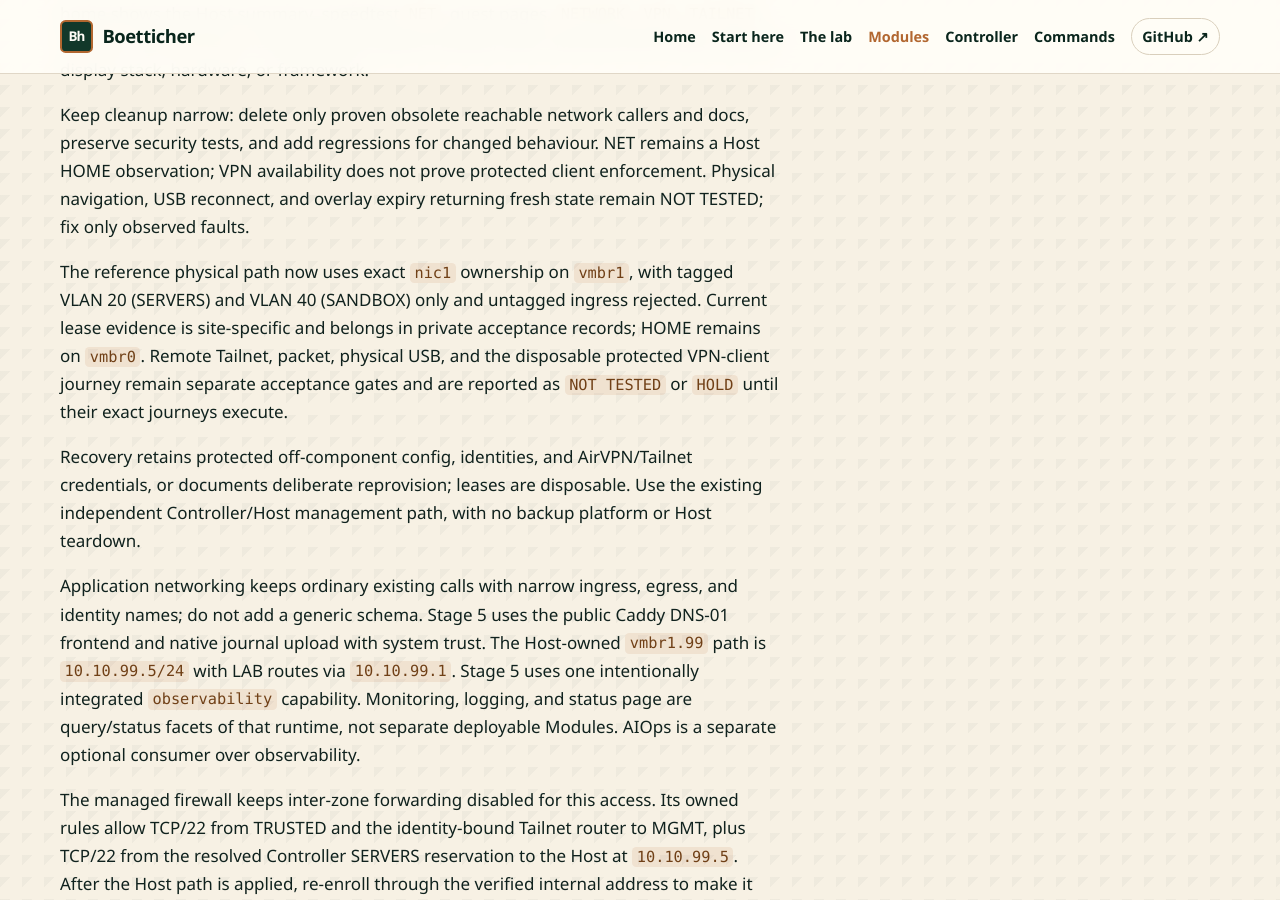
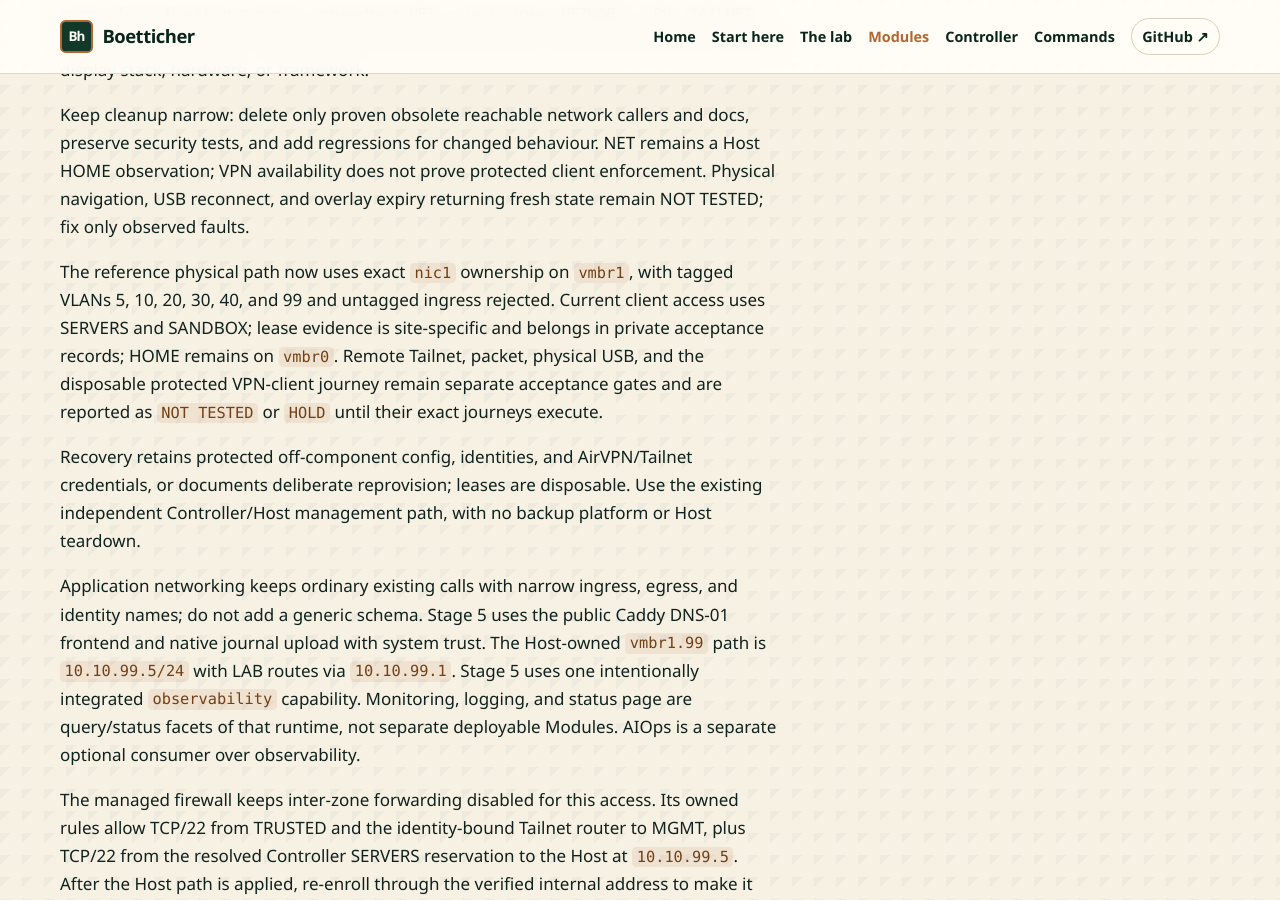
Before and after one commit to gofastercloud/boetticher, a Jekyll site: the page built from docs/modules.md, in a window 1280 px wide and 900 px high, scrolled down 3633 px. Built offline with Jekyll 4.4.1, drawn with Linux system fonts in a browser that asks for light colours.

Commit message:
Set canonical documentation domain and trunk scope

```diff
--- a/docs/_config.yml
+++ b/docs/_config.yml
@@ -1,5 +1,7 @@
 title: Boetticher
 description: An automated homelab builder for people who would rather run the lab than endlessly rebuild its plumbing.
+url: https://lab.davebarton.cc
+baseurl: ""
 markdown: kramdown
 kramdown:
   input: GFM
--- a/docs/modules.md
+++ b/docs/modules.md
@@ -157,8 +157,8 @@
 returning fresh state remain NOT TESTED; fix only observed faults.
 
 The reference physical path now uses exact `nic1` ownership on `vmbr1`, with
-tagged VLAN 20 (SERVERS) and VLAN 40 (SANDBOX) only and untagged ingress
-rejected. Current lease evidence is site-specific and belongs in private
+tagged VLANs 5, 10, 20, 30, 40, and 99 and untagged ingress rejected. Current
+client access uses SERVERS and SANDBOX; lease evidence is site-specific and belongs in private
 acceptance records; HOME remains on `vmbr0`. Remote Tailnet,
 packet, physical USB, and the disposable protected VPN-client journey remain
 separate acceptance gates and are reported as `NOT TESTED` or `HOLD` until
```
